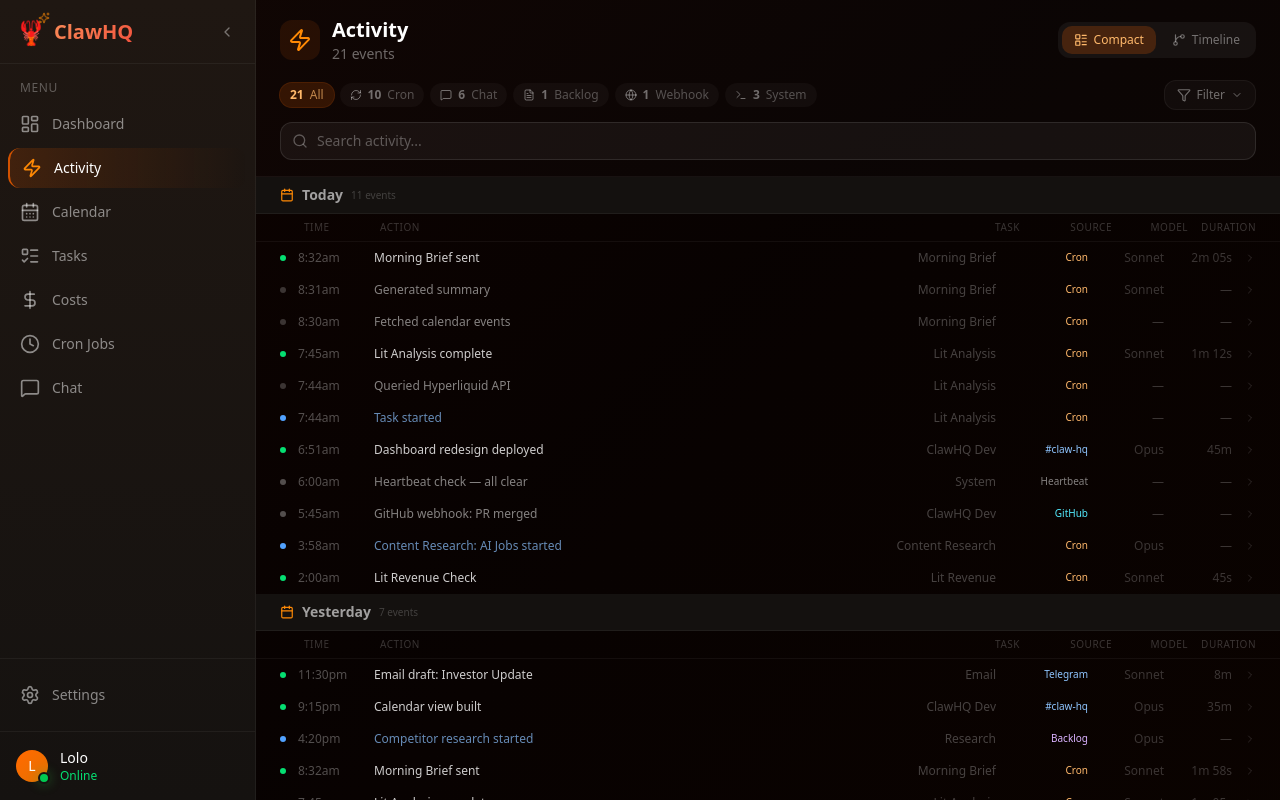
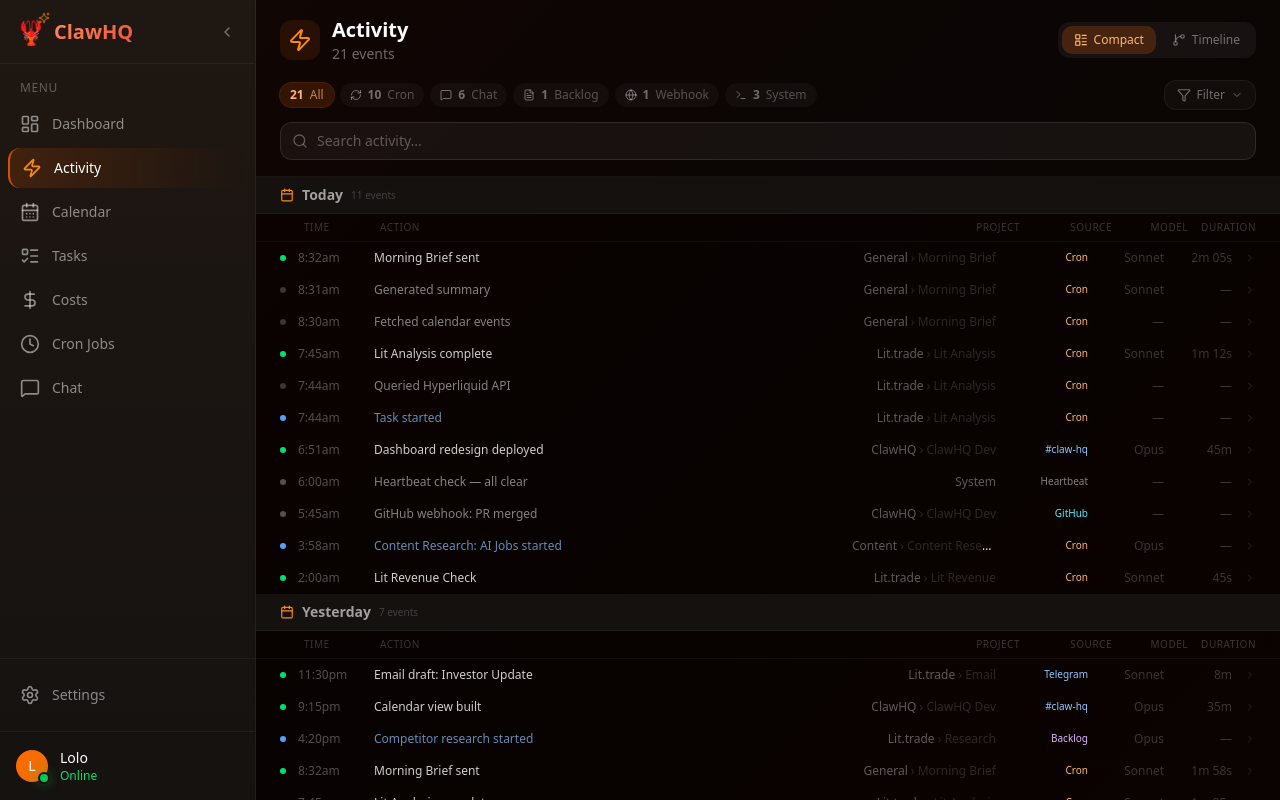
Before and after one commit to blbst123/clawhq, a Next.js app: page /activity in a window 1280 px wide. Built offline with nearby package versions, Linux system fonts and the light colour scheme.

Commit message:
feat: combine project + task into single column

```diff
--- a/src/app/activity/page.tsx
+++ b/src/app/activity/page.tsx
@@ -502,7 +502,7 @@ export default function ActivityPage() {
                 <span className="w-3" />
                 <span className="w-16">Time</span>
                 <span className="flex-1">Action</span>
-                <span className="w-28 text-right">Task</span>
+                <span className="w-36 text-right">Project</span>
                 <span className="w-20 text-right">Source</span>
                 <span className="w-16 text-right">Model</span>
                 <span className="w-14 text-right">Duration</span>
@@ -567,7 +567,18 @@ function CompactRow({ event, expanded, onToggle }: {
           event.type === "start" ? "text-blue-300/70" :
           "text-white/50"
         }`}>{event.action}</span>
-        <span className="w-28 text-right truncate text-white/25">{event.task}</span>
+        <span className="w-36 text-right truncate flex-shrink-0">
+          {event.project ? (
+            <>
+              <span className="text-white/35">{event.project}</span>
+              {event.task !== event.project && (
+                <span className="text-white/15"> › {event.task}</span>
+              )}
+            </>
+          ) : (
+            <span className="text-white/20">{event.task}</span>
+          )}
+        </span>
         <span className={`w-20 text-right ${config.text} text-[10px]`}>{config.label}</span>
         <span className="w-16 text-right text-white/20">{event.model || "—"}</span>
         <span className="w-14 text-right text-white/20">{event.duration || "—"}</span>
```
